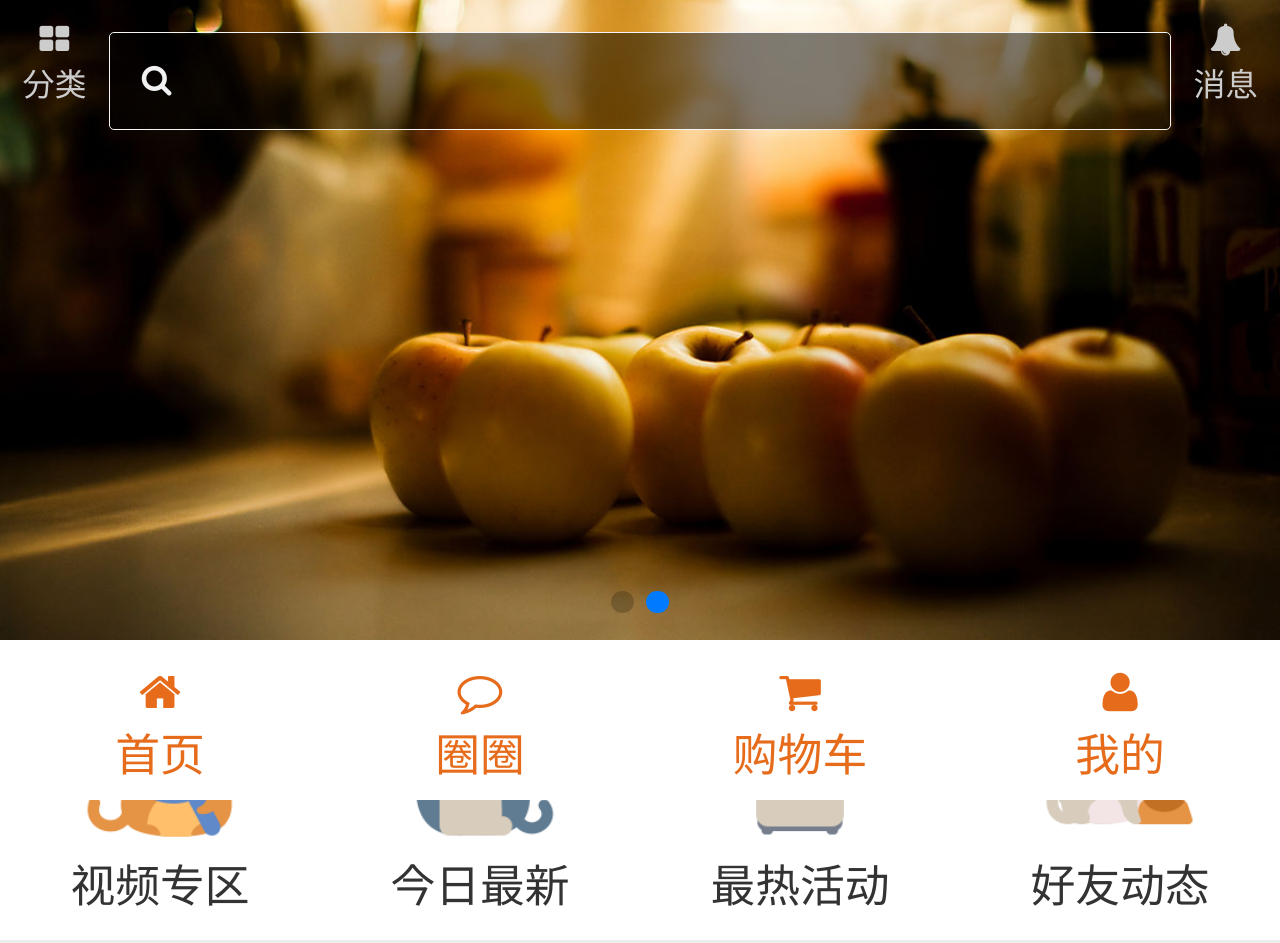
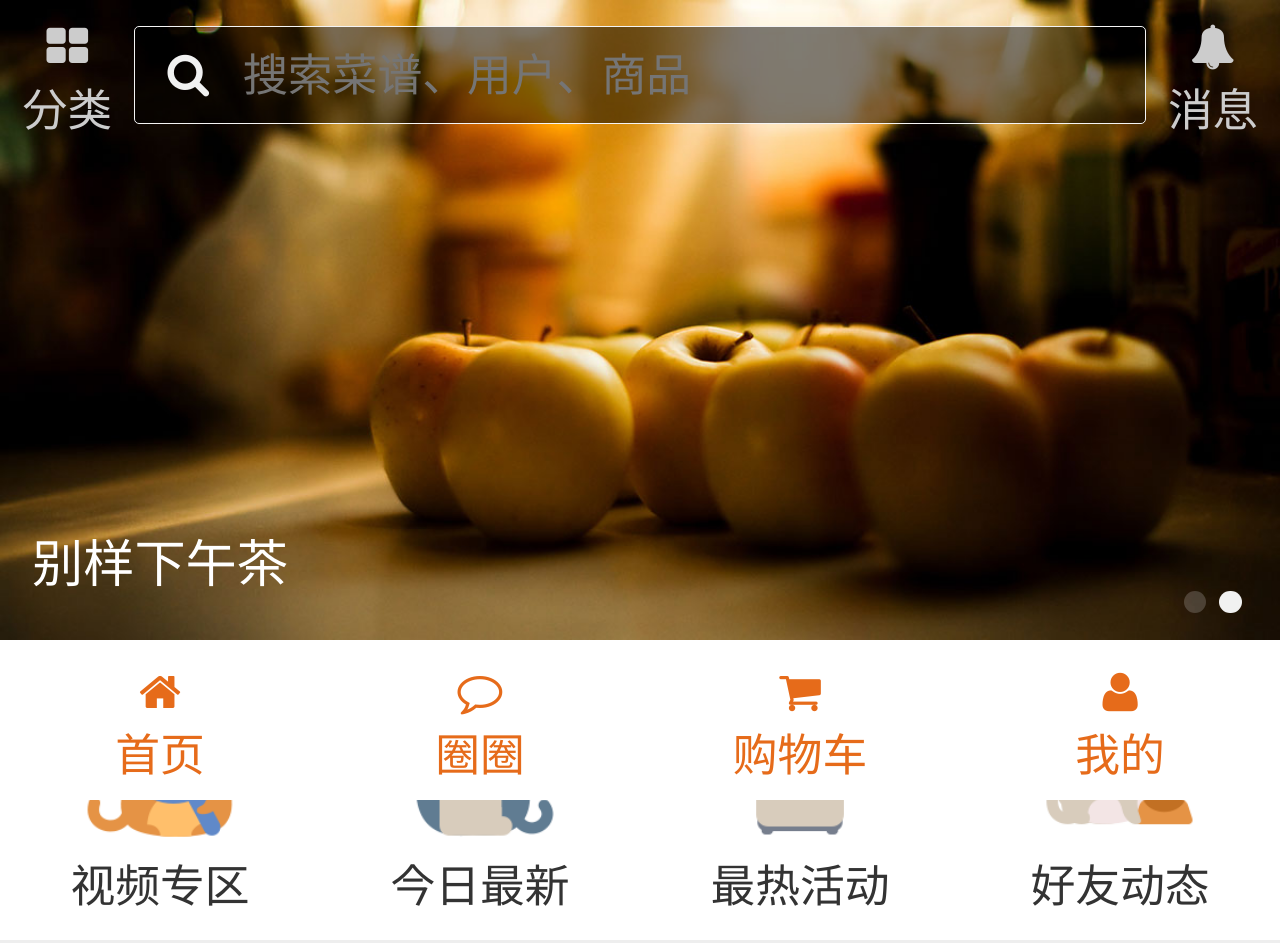
Before and after one commit to hildawx/douguo, a plain HTML site: page index.html in a window 1280 px wide. Shown: the top 943 px of the page. Drawn offline with Linux system fonts and the light colour scheme.

Commit message:
something

```diff
--- a/css/style.css
+++ b/css/style.css
@@ -12,8 +12,14 @@ body {
 
 
 html {
-    font-size: 10px
+    font-size: 10px;
+    -webkit-overflow-scrolling:touch;
 }
+
+a,button,input,optgroup,select,textarea {
+    -webkit-tap-highlight-color:rgba(0,0,0,0); /*去掉a、input和button点击时的蓝色外边框和灰色半透明背景*/
+}
+
 @media screen and (min-width:480px) and (max-width:639px) {
     html {
         font-size: 15px
@@ -58,25 +64,38 @@ html {
 .swiper {
 	/*max-height: 15rem;*/
 	background: #FFFFFF;
+	position: relative;
+	/*margin-bottom: 2rem;*/
 }
 .swiper-container .swiper-slide img {
 	width: 100%;
 	/*height: 14rem;*/
 }
+.swiper-wrapper a p {
+	color: #FFFFFF;
+	text-decoration: none;
+	position: absolute;
+	bottom: 0rem;
+	padding-left: 1rem;
+	font-size: 1.6rem;
+}
 .swiper-pagination {
 	position: relative;
 	top: -2rem;
+	text-align: right;
+	margin-right: 1rem;
 }
 .swiper-pagination-bullet {
 	width: 0.7rem;
 	height: 0.7rem;
 	margin: 0 0.2rem;
+	background: #F1F1F1;
 }
 .top-bar {
 	position: absolute;
 	top: 0;
 	z-index: 99;
-	height: 4rem;
+	/*height: 4.6rem;*/
 	display: -webkit-box;
 	display: -webkit-flex;
 	display: -ms-flexbox;
@@ -86,11 +105,18 @@ html {
 .top-bar a {
 	color: #CCC;
 	text-decoration: none;
-	font-size: 1rem;
+	font-size: 1.4rem;
 }
 .top-bar .top-bar-icon {
 	padding: 0.7rem;
 	text-align: center;
+}
+.top-bar.top-fixed {
+	position: fixed;
+	background: #FFFFFF;
+}
+.top-bar.top-fixed a {
+	color: #E66B1A;
 }
 .search-input {
 	-webkit-box-flex: 1;
@@ -101,9 +127,14 @@ html {
 	background: rgba(0,0,0,.5);
 	border: 1px solid #f4f4f4;
 	height: 3rem;
-	margin: 1rem 0;
+	margin: .8rem 0;
 	border-radius:5px ;
-
+	font-size: 1.4rem;
+	line-height: 3rem;
+}
+.top-bar.top-fixed .search-input {
+	border: 1px solid #DDDDDD;
+	background: #FFFFFF;
 }
 .search-group {
 	display: -webkit-box;
@@ -112,8 +143,11 @@ html {
 	display: flex;
 }
 .search-group .search-group-icon  {
-	padding: 0.9rem 1rem;
+	padding: 0 1rem;
 	color: #f1f1f1;
+}
+.top-bar.top-fixed .search-group .search-group-icon {
+	color: #BBBBBB;
 }
 .search-group .search-group-item {
 	/*height: 100%;*/
@@ -128,6 +162,8 @@ html {
 	width: 100%;
 	height: 100%;
 	border: none;
+	font-size: 1.4rem;
+	line-height: 3rem;
 }
 
 .grid {
--- a/index.html
+++ b/index.html
@@ -3,7 +3,7 @@
 	<head>
 		<meta charset="UTF-8">
 		<meta name="viewport" content="width=device-width, initial-scale=1.0, minimum-scale=1.0, maximum-scale=1.0, user-scalable=no"/>
-		<title></title>
+		<title>豆果美食</title>
 		<link rel="stylesheet" type="text/css" href="js/swiper/swiper.min.css" />
 		<link rel="stylesheet" type="text/css" href="css/font-awesome/css/font-awesome.min.css" />
 		<link rel="stylesheet" type="text/css" href="css/style.css" />
@@ -17,8 +17,8 @@
 			<div class="swiper">
 				<div class="swiper-container">
 					<div class="swiper-wrapper">
-				        <div class="swiper-slide"><a href=""><img src="images/banner1.jpg" alt=""></a></div>
-				        <div class="swiper-slide"><a href=""><img src="images/banner2.jpg" alt=""></a></div>
+				        <div class="swiper-slide"><a href="javascript:void(0)"><img src="images/banner1.jpg" alt=""><p>这样做的葡萄酒又香又甜</p></a></div>
+				        <div class="swiper-slide"><a href="javascript:void(0)"><img src="images/banner2.jpg" alt=""><p>别样下午茶</p></a></div>
 				    </div>
 				</div>
 				<!-- 如果需要分页器 -->
@@ -35,7 +35,7 @@
 				<div class="search-input">
 					<div class="search-group">
 						<div class="search-group-icon"><i class="icon-search"></i></div>
-						<div class="search-group-item"><input type="text" /></div>
+						<div class="search-group-item"><input type="text" placeholder="搜索菜谱、用户、商品"/></div>
 					</div>
 				</div>
 
@@ -191,6 +191,41 @@
 
 			$("body").css("padding-bottom",$(".bottom-bar").height()+"px");
 
+			var ScrollingDG = function() {
+				var startY, endY;
+
+				var element = document.getElementsByTagName("body")[0];
+				element.ontouchstart = function(e) {
+					startY = e.touches[0].clientY;
+				}
+				element.ontouchmove = function(e) {
+					endY = e.touches[0].clientY;
+//					console.log(endY);
+					if(startY-endY > 0) { // 向上滑动
+//						console.log(!$(".top-bar").hasClass("top-fixed"));
+						if(!$(".top-bar").hasClass("top-fixed")) {
+							$(".top-bar").addClass("top-fixed");
+						}
+					} else if (startY-endY < 0) {  // 向下滑动
+						if(document.scrollTop){
+							console.log("document:");
+							console.log(document.scrollTop)
+							console.log("-----------");
+						}
+						if(window.scrollY < 20){
+//							console.log("window:");
+//							console.log(window.scrollY);
+//							console.log("-----------");
+							if($(".top-bar").hasClass("top-fixed")) {
+								$(".top-bar").removeClass("top-fixed");
+							}
+						}
+
+					}
+				}
+
+			}();
+
 		});
 	</script>
 </html>
```
Also changed, not shown: ziliao/QQ截图20160524140418.png (added), ziliao/QQ截图20160524140505.png (added).
